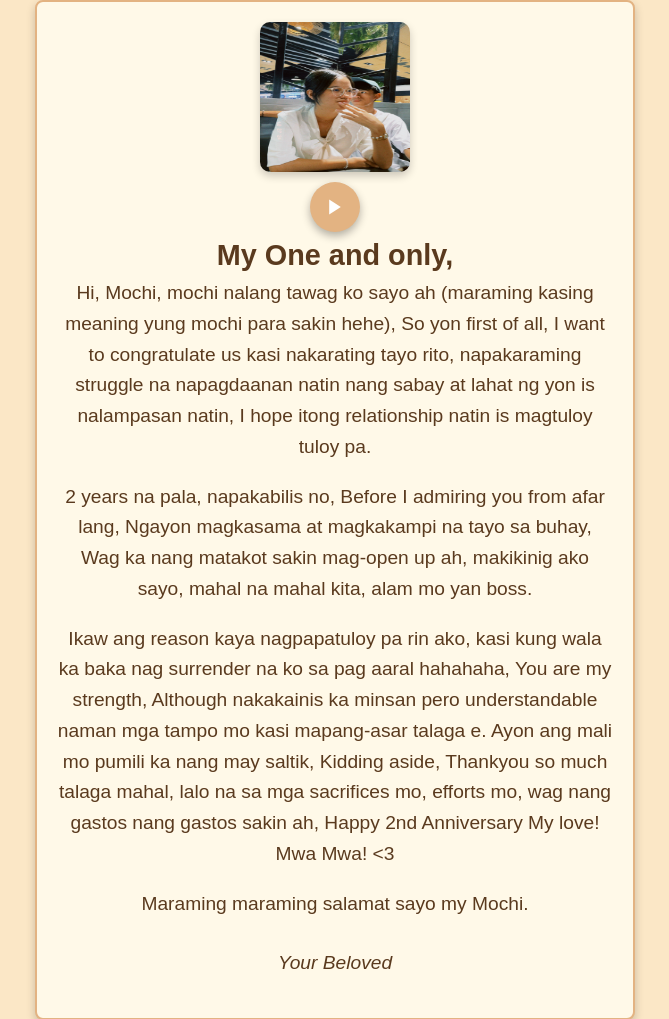
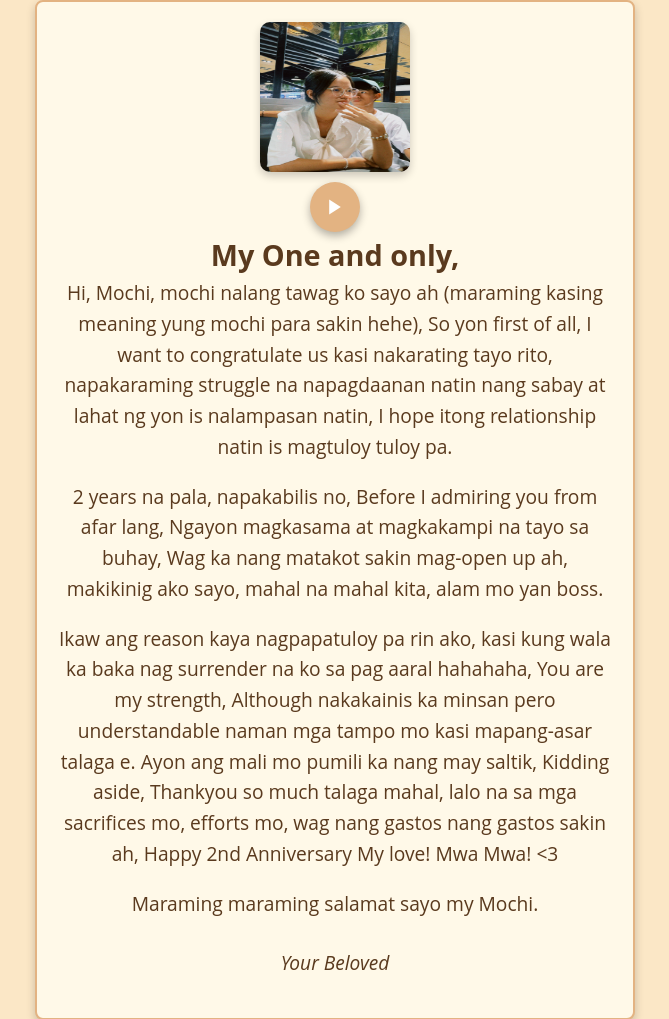
Before and after one commit to ronronoa/letter-website, a plain HTML site: page index.html in a window 1280 px wide. Shown: the top 1019 px of the page, without its empty margins (305-974 px from the left). Drawn offline with Linux system fonts and the light colour scheme.

Commit message:
Update styles.css

```diff
--- a/styles.css
+++ b/styles.css
@@ -6,7 +6,7 @@
 }
 
 body {
-    font-family: 'Cursive', sans-serif;
+    font-family: Open Sans;
     display: flex;
     flex-direction: column;
     justify-content: center;
```
